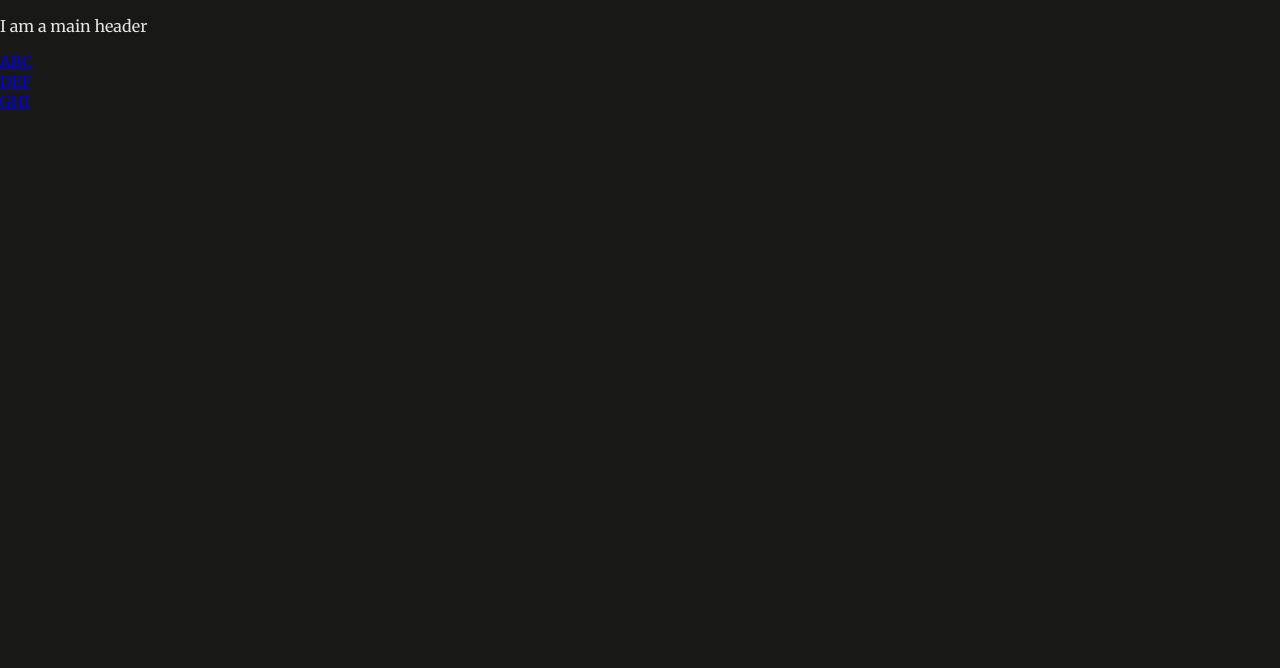
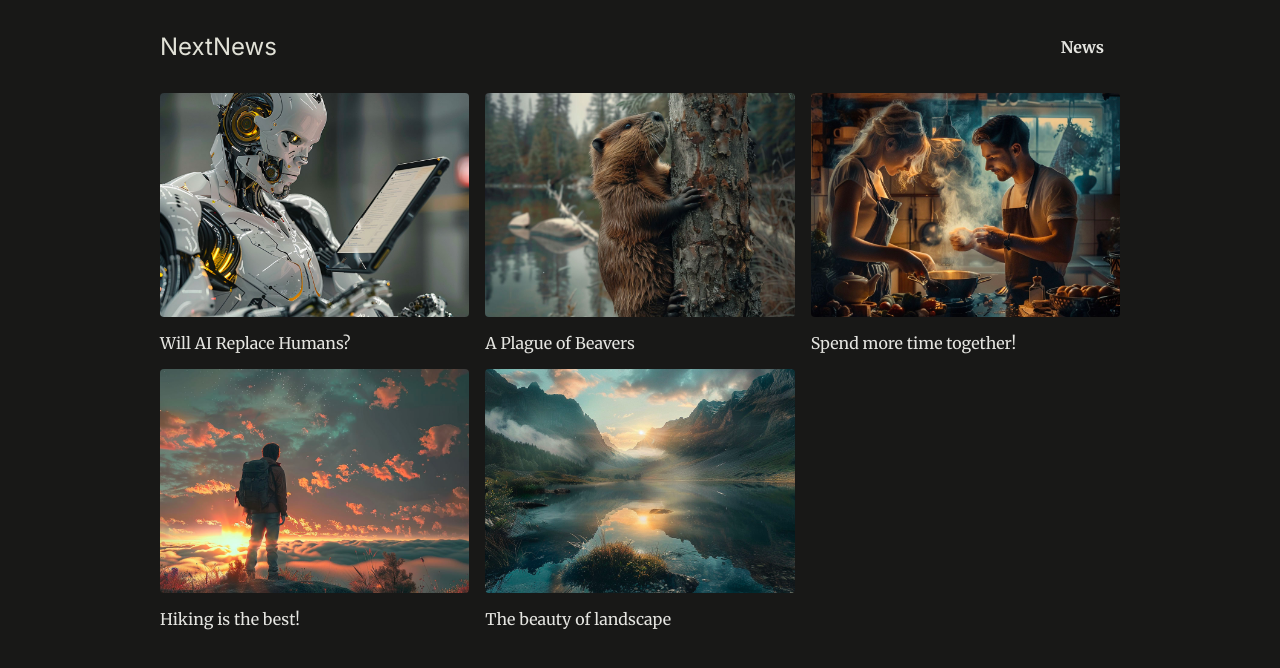
Before and after one commit to joonseoan/nextjs_max_routing_explorer_4, a Next.js app: page /news in a window 1280 px wide. Shown: the top 668 px of the page. Built offline with nearby package versions, Linux system fonts and the light colour scheme.

Commit message:
add new routes

```diff
--- /dev/null
+++ b/app/archive/@archive/page.tsx
@@ -0,0 +1,5 @@
+function Archive() {
+  return <h1>Archive Page</h1>
+}
+
+export default Archive;
--- /dev/null
+++ b/app/archive/@latest/page.tsx
@@ -0,0 +1,5 @@
+function Archive() {
+  return <h1>Latest Page</h1>
+}
+
+export default Archive;
--- a/app/layout.tsx
+++ b/app/layout.tsx
@@ -11,8 +11,10 @@ export default function RootLayout({ children }: { children: ReactNode }) {
   return (
     <html lang="en">
       <body>
-        <MainHeader />
-        {children}
+        <div id="page">
+          <MainHeader />
+          {children}
+        </div>
       </body>
     </html>
   )
--- a/app/news/page.tsx
+++ b/app/news/page.tsx
@@ -1,18 +1,21 @@
 import Link from "next/link"
-
+import { DUMMY_NEWS } from "@/dummy-data";
+import { NewsProps } from "@/dummy-data";
 
 function NewsPage() {
-  return <div>
-    <div>
-      <Link href="/news/abc">ABC</Link>
-    </div>
-    <div>
-      <Link href="/news/def">DEF</Link>
-    </div>
-    <div>
-      <Link href="/news/ghi">GHI</Link>
-    </div>
-  </div>
+  return <ul className="news-list">
+    {DUMMY_NEWS.map((dummyNews: NewsProps) =>
+      <li key={dummyNews.id}>
+        <Link href={`/news/${dummyNews.slug}`}>
+          <img
+            src={`/images/news/${dummyNews.image}`}
+            alt={dummyNews.title}
+          />
+        </Link>
+        <span>{dummyNews.title}</span>
+      </li>
+    )}
+  </ul>
 }
 
 export default NewsPage;
--- a/components/main-header/main-header.tsx
+++ b/components/main-header/main-header.tsx
@@ -1,7 +1,18 @@
-function MainHeader() {
-  return <header>
-    <p>I am a main header</p>
-  </header>
+import Link from 'next/link';
+
+export default function MainHeader() {
+  return (
+    <header id="main-header">
+      <div id="logo">
+        <Link href="/">NextNews</Link>
+      </div>
+      <nav>
+        <ul>
+          <li>
+            <Link href="/news">News</Link>
+          </li>
+        </ul>
+      </nav>
+    </header>
+  );
 }
-
-export default MainHeader;
--- /dev/null
+++ b/dummy-data.ts
@@ -0,0 +1,52 @@
+export interface NewsProps {
+  id: string;
+  slug: string;
+  title: string;
+  image: string;
+  date: string;
+  content: string;
+};
+
+export const DUMMY_NEWS: NewsProps[] = [
+  {
+    id: 'n1',
+    slug: 'will-ai-replace-humans',
+    title: 'Will AI Replace Humans?',
+    image: 'ai-robot.jpg',
+    date: '2021-07-01',
+    content:
+      'Since late 2022 AI is on the rise and therefore many people worry whether AI will replace humans. The answer is not that simple. AI is a tool that can be used to automate tasks, but it can also be used to augment human capabilities. The future is not set in stone, but it is clear that AI will play a big role in the future. The question is how we will use it.',
+  },
+  {
+    id: 'n2',
+    slug: 'beaver-plague',
+    title: 'A Plague of Beavers',
+    image: 'beaver.jpg',
+    date: '2022-05-01',
+    content: 'Beavers are taking over the world. They are building dams everywhere and flooding entire cities. What can we do to stop them?',
+  },
+  {
+    id: 'n3',
+    slug: 'couple-cooking',
+    title: 'Spend more time together!',
+    image: 'couple-cooking.jpg',
+    date: '2024-03-01',
+    content: 'Cooking together is a great way to spend more time with your partner. It is fun and you get to eat something delicious afterwards. What are you waiting for? Get cooking!',
+  },
+  {
+    id: 'n4',
+    slug: 'hiking',
+    title: 'Hiking is the best!',
+    image: 'hiking.jpg',
+    date: '2024-01-01',
+    content: 'Hiking is a great way to get some exercise and enjoy the great outdoors. It is also a great way to clear your mind and reduce stress. So what are you waiting for? Get out there and start hiking!',
+  },
+  {
+    id: 'n5',
+    slug: 'landscape',
+    title: 'The beauty of landscape',
+    image: 'landscape.jpg',
+    date: '2022-07-01',
+    content: 'Landscape photography is a great way to capture the beauty of nature. It is also a great way to get outside and enjoy the great outdoors. So what are you waiting for? Get out there and start taking some pictures!',
+  },
+];
```
Also changed, not shown: app/archive/layout.tsx (added, +29 -0 lines), app/news/[id]/page.tsx (deleted, +0 -20 lines), app/news/[slug]/not-found.tsx (added, +10 -0 lines), app/news/[slug]/page.tsx (added, +36 -0 lines), app/not-found.tsx (added, +10 -0 lines).
